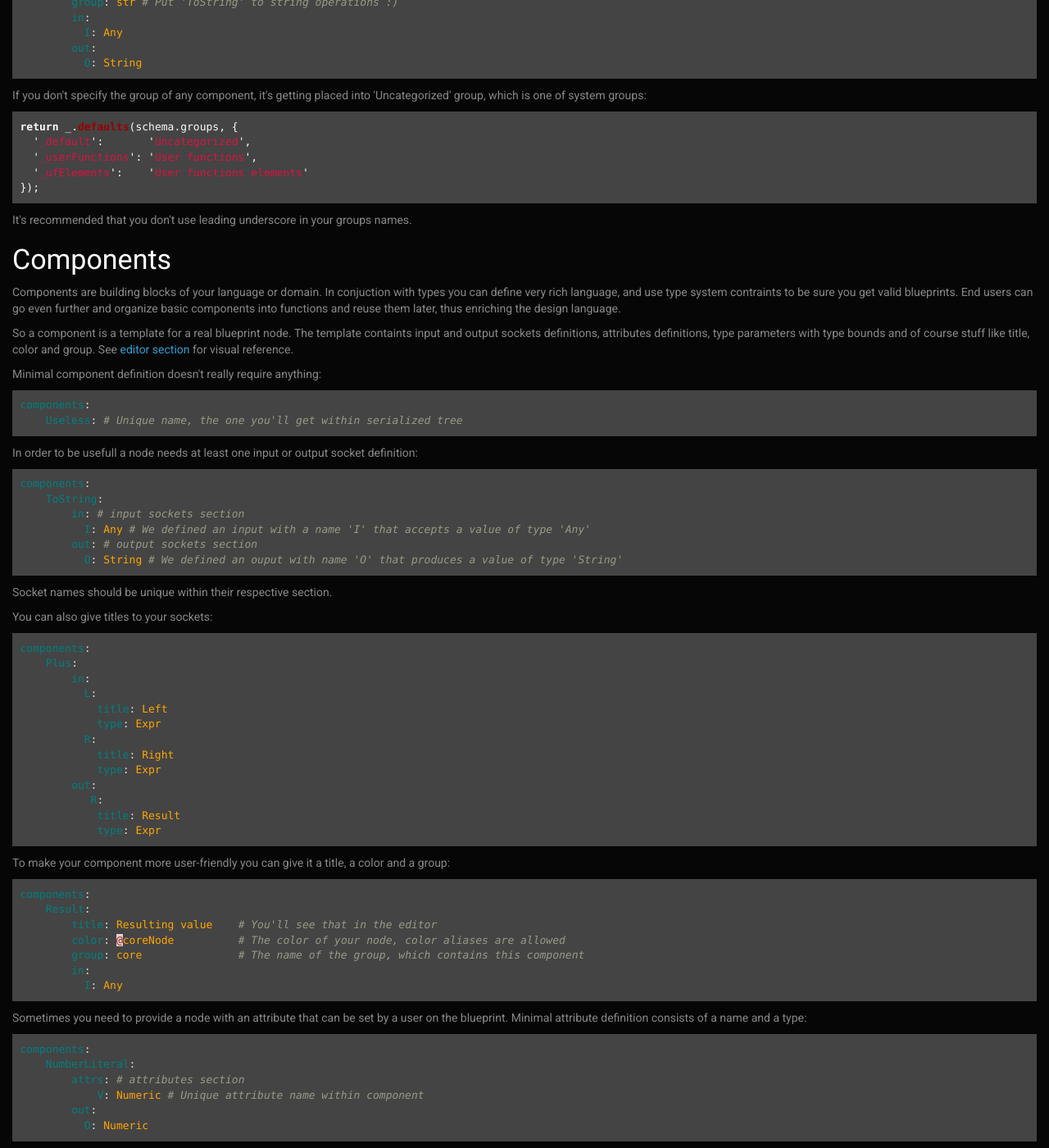
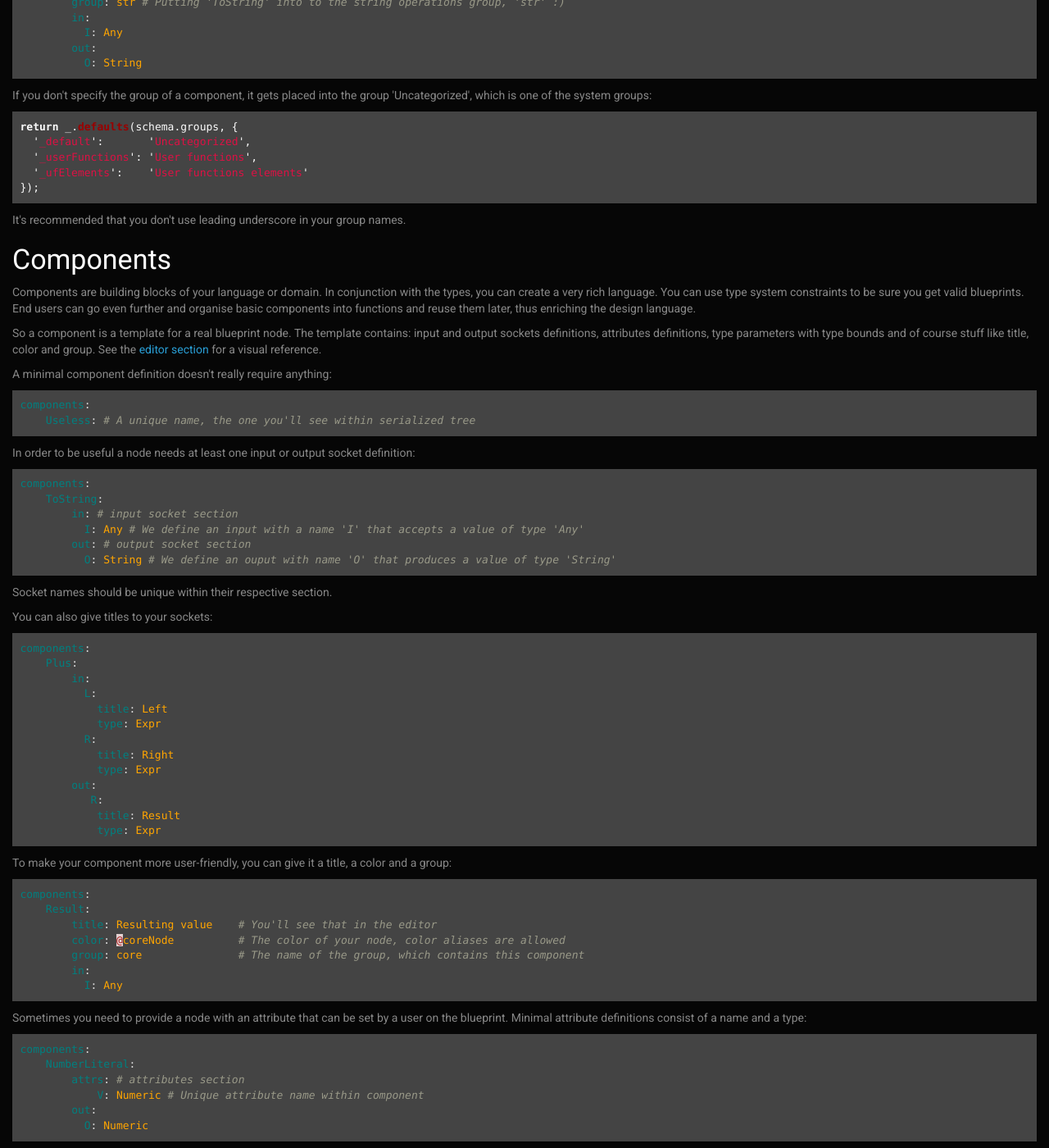
Before and after one commit to evazamtz/vax, a Jekyll site: the page built from docs/schema.html, in a window 1280 px wide and 1400 px high, scrolled down 4053 px. Shown: the whole window at 82% size. Built offline with Jekyll 4.4.1, drawn with Linux system fonts in a browser that asks for light colours; nearby versions of some CDN libraries; some of the changed text lies outside the part shown.

Commit message:
integrating comments from Eddie into docs

```diff
--- a/docs/schema.html
+++ b/docs/schema.html
@@ -3,7 +3,7 @@
 ---
 
 <h1>Schema</h1>
-<p>Since VAX is not bounded to any specific domain language, you can configure it to your own!</p>
+<p>Since VAX is not bounded to any specific domain language — you create your own!</p>
 
 <p>
     Table of contents:
@@ -32,10 +32,10 @@
     # Define key-value dictionaries for using in value pickers
 {% endhighlight %}
 </p>
-<p>No section is required, but obviosly you'll want to define two main sections, which are <code>types</code> and <code>components</code>.
+<p>No section is required, but obviously you'll want to define two main sections, which are <code>types</code> and <code>components</code>.
 
 <h3>Colors</h3>
-<p>Here you define list of color aliases that can referenced thoughout the remainding schema:<p>
+<p>Here you define a list of color aliases that can be referenced throughout the remaining schema:<p>
 <p>
 {% highlight yaml %}
 colors:
@@ -61,53 +61,55 @@
 
 
 <h3>Types</h3>
-<p>Types in VAX are somewhat similar to types, that inhabit statically-typed programming languages like Java/C++/Scala. Especially Scala :) <p>
-<p>Where do you use types? Nodes in VAX have input and output sockets. And they are typed the way that a type of an output socket must conform the corresponding input socket type.
-    Types help building valid blueprints, that are easier to validate and interpret. They also guide end users when they're blueprinting.
+<p>Types in VAX are somewhat similar to the types that inhabit statically-typed programming languages, like Java/C++/Scala. Especially Scala :) <p>
+<p>Where do you use types? Nodes in VAX have input and output sockets. The type of an output socket must conform to the corresponding type of the input socket.
+    Types help to build valid blueprints, which are easier to validate and interpert. They also guide end users when they're blueprinting.
 </p>
-<p>A VAX type can either extend others or be parametrized:</p>
+<p>A VAX type can either extend others or be parameterized:</p>
 <p>
 {% highlight yaml %}
 types:
   # Any is a supertype
   Expr: # Expr extends Any
     color: "#fff" # The wires of this type will be colored as "#fff"
-    title: Expression # Provide meaningful title, that'll be displayed on a blueprint
+    title: Expression # Provides a meaningful title, that'll be displayed on a blueprint
   Integral:
-    color: @num # Use color alises for your convience
+    color: @num # Use color aliases for your convenience
     extends: Expr # Integral extends Expr and Any
   Numeric:
-    extends: Integral # Numeric extends Integral => Numeric extends Expr, plus Numeric extends Any
+    extends: Integral # Numeric extends Integral => Numeric extends Expr, and Numeric also extends Any
     color: @num
   String:
     extends: [Expr]
     color: @str
     title: Text
   NumericString:
-    extends: [Numeric, String] # We can define multi-inheritance
+    extends: [Numeric, String] # Here we define multi-inheritance
     color: @str
     title: Text with a number
   List:
-    typeParams: [A] # This is like a type constructor, so we'll have to specify 'T' with a real type, e.g. List[Numeric]
+    typeParams: [A] # This is like a type constructor, so we'll have to specify 'A' with a real type, e.g. List[Numeric]
     color: @arr
   Map:
     typeParams: [A,B] # Yep, we can have multiple type parameters, e.g. Map[String,Numeric], but I doubt that you'll need one :)
 {% endhighlight %}
 </p>
+<p>Apparently, you extend types from others and define paremetrized types. Also don't forget to set colors and titles.</p>
+
 <p>Let's see how components use types:</p>
 <p>
 {% highlight yaml %}
 components:
     ToString: # def ToString(I:Any):String = I.toString
         in:
-            I: Any # Just usual type
+            I: Any # Just a usual type
         out:
             O: String
 
     Repeat: # def Repeat[T](I: T):T = I
-        typeParams: [T] # Node will ask for specifing type parameter 'T'
+        typeParams: [T] # The editor will ask you to specify the type parameter 'T'
         in:
-            I: @T # Using parametrized type
+            I: @T # Uses the specified parameterised type
         out:
             O: @T
 
@@ -136,8 +138,7 @@
 
 {% endhighlight %}
 </p>
-<p>Apparently, you extend types from others and define paremetrized types. Also don't forget to set colors and titles.</p>
-<p>While you define components you reference types withing input and output sockets. You also can have type parameters on a particular component and the use it by alias, e.g. <code>@T</code>.</p>
+<p>While you are defining components you reference types within input and output sockets. You can also have type parameters on a particular component and the use it by alias, e.g. <code>@T</code>.</p>
 <p>The weird syntax <code>typeBounds: {T: {&lt: Expr}}</code> in terms of YAML means:</p>
 <p>
 {% highlight yaml %}
@@ -147,7 +148,7 @@
 {% endhighlight %}
 </p>
 <p>and defines an upper type bound from 'Expr' for type parameter 'T'.</p>
-<p>When a user wants to create a node from a component that has type parameters, the editor asks to specify them, and then substitures type aliases with real types. E.g. for a component:</p>
+<p>When a user wants to create a node from a component that has type parameters, the editor will ask to specify them, and then will substitute the type aliases with the real types. E.g. for a component:</p>
 <p>
 {% highlight yaml %}
 IfThenElse:
@@ -166,7 +167,7 @@
 
 
 <h3>Groups</h3>
-<p>When the number of components grows, it's getting hard to navigate through them. You can put components into related groups, which are then displayed in component selector:<p>
+<p>When the number of components increases, it gets hard to navigate through them. You can put components into related groups, which are then displayed in component selector:<p>
 <img src="{{ '/assets/images/grouped_components.png' | relative_url }}" class="img-thumbnail"/>
 <p>
 {% highlight yaml %}
@@ -178,19 +179,19 @@
 
 components:
     Result:
-        group: core # 'Result' component is now in 'core' group
+        group: core # The component 'Result' is now in the group 'core'
         in:
           I: Any
 
     ToString:
-        group: str # Put 'ToString' to string operations :)
+        group: str # Putting 'ToString' into to the string operations group, 'str' :)
         in:
           I: Any
         out:
           O: String
 {% endhighlight %}
 </p>
-<p>If you don't specify the group of any component, it's getting placed into 'Uncategorized' group, which is one of system groups:</p>
+<p>If you don't specify the group of a component, it gets placed into the group 'Uncategorized', which is one of the system groups:</p>
 <p>
 {% highlight javascript %}
 return _.defaults(schema.groups, {
@@ -200,33 +201,33 @@
 });
 {% endhighlight %}
 </p>
-<p>It's recommended that you don't use leading underscore in your groups names.</p>
+<p>It's recommended that you don't use leading underscore in your group names.</p>
 
 
 <h3>Components</h3>
-<p>Components are building blocks of your language or domain. In conjuction with types you can define very rich language, and use type system contraints to be sure you get valid blueprints.
-    End users can go even further and organize basic components into functions and reuse them later, thus enriching the design language.
+<p>Components are building blocks of your language or domain. In conjunction with the types, you can create a very rich language. You can use type system constraints to be sure you get valid blueprints.
+    End users can go even further and organise basic components into functions and reuse them later, thus enriching the design language.
 </p>
-<p>So a component is a template for a real blueprint node. The template containts input and output sockets definitions, attributes definitions, type parameters with type bounds
-    and of course stuff like title, color and group. See <a href="{{ '/editor.html' | relative_url }}">editor section</a> for visual reference.<p>
+<p>So a component is a template for a real blueprint node. The template contains: input and output sockets definitions, attributes definitions, type parameters with type bounds
+    and of course stuff like title, color and group. See the <a href="{{ '/editor.html' | relative_url }}">editor section</a> for a visual reference.<p>
 <p>
-<p>Minimal component definition doesn't really require anything:</p>
+<p>A minimal component definition doesn't really require anything:</p>
 <p>
 {% highlight yaml %}
 components:
-    Useless: # Unique name, the one you'll get within serialized tree
+    Useless: # A unique name, the one you'll see within serialized tree
 {% endhighlight %}
 </p>
 
-<p>In order to be usefull a node needs at least one input or output socket definition:</p>
+<p>In order to be useful a node needs at least one input or output socket definition:</p>
 <p>
 {% highlight yaml %}
 components:
     ToString:
-        in: # input sockets section
-          I: Any # We defined an input with a name 'I' that accepts a value of type 'Any'
-        out: # output sockets section
-          O: String # We defined an ouput with name 'O' that produces a value of type 'String'
+        in: # input socket section
+          I: Any # We define an input with a name 'I' that accepts a value of type 'Any'
+        out: # output socket section
+          O: String # We define an ouput with name 'O' that produces a value of type 'String'
 {% endhighlight %}
 </p>
 <p>Socket names should be unique within their respective section.</p>
@@ -250,7 +251,7 @@
 {% endhighlight %}
 </p>
 
-<p>To make your component more user-friendly you can give it a title, a color and a group:</p>
+<p>To make your component more user-friendly, you can give it a title, a color and a group:</p>
 <p>
 {% highlight yaml %}
 components:
@@ -263,7 +264,7 @@
 {% endhighlight %}
 </p>
 
-<p>Sometimes you need to provide a node with an attribute that can be set by a user on the blueprint. Minimal attribute definition consists of a name and a type:</p>
+<p>Sometimes you need to provide a node with an attribute that can be set by a user on the blueprint. Minimal attribute definitions consist of a name and a type:</p>
 <p>
 {% highlight yaml %}
 components:
@@ -274,9 +275,9 @@
           O: Numeric
 {% endhighlight %}
 </p>
-<p>Sometimes types don't make sense for attributes, and it's true. In fact they don't affect anything at all for now. But they're reserved for future use cases,
-    like "socketable" attributes and using an ability for user to define attributes in user functions.
-    Good rule of thumb is to use closest meaningful type or just resort to <code>Any</code>.
+<p>It may seem that types don't make sense for attributes, and it's true. In fact they don't affect anything at all, for now. They're reserved for future use,
+    like "socketable" attributes and the ability for users to define attributes in the user functions.
+    A good rule of thumb is to use closest meaningful type or just resort to <code>Any</code>.
 </p>
 <p>As you might expected attributes can be configured with a title and a default value:</p>
 <p>
@@ -323,7 +324,7 @@
 {% endhighlight %}
 <img src="{{ '/assets/images/dict_example.png' | relative_url }}" class="img-thumbnail"/>
 </p>
-<p>In order to register your own value picker you have to resort to <code>registerValuePicker(type, valuePicker)</code> function on a <code>VAX</code> object, e.g.:</p>
+<p>In order to register your own value picker you have to resort to the <code>registerValuePicker(type, valuePicker)</code> function on a <code>VAX</code> object, e.g.:</p>
 <p>
 {% highlight javascript %}
 // we have to provide an object with two functions: 'getValueTitle' and 'invoke'
@@ -354,11 +355,11 @@
                 type: Numeric
                 title: Value
                 default: 1
-                valuePicker: # this is what passed as 'options'
+                valuePicker: # this is what is passed as 'options'
                     type: prompt # picker name
                     promptMessage: "Provide a number, please ... "
         out:
           O: Numeric
 {% endhighlight %}
 </p>
-<p>Attributes sometimes might be substituted with input sockets. Also future versions of editor will provide with input sockets that can be set with default values just like attributes.</p>
+<p>Attributes may be substituted with input sockets. Also future versions of the editor will provide input sockets that can be set with default values just like attributes.</p>
```
Also changed, not shown: other parts of docs/schema.html (+2 -2 lines), docs/demos.html (+4 -4 lines), docs/index.html (+7 -8 lines), docs/usage.html (+6 -6 lines).
